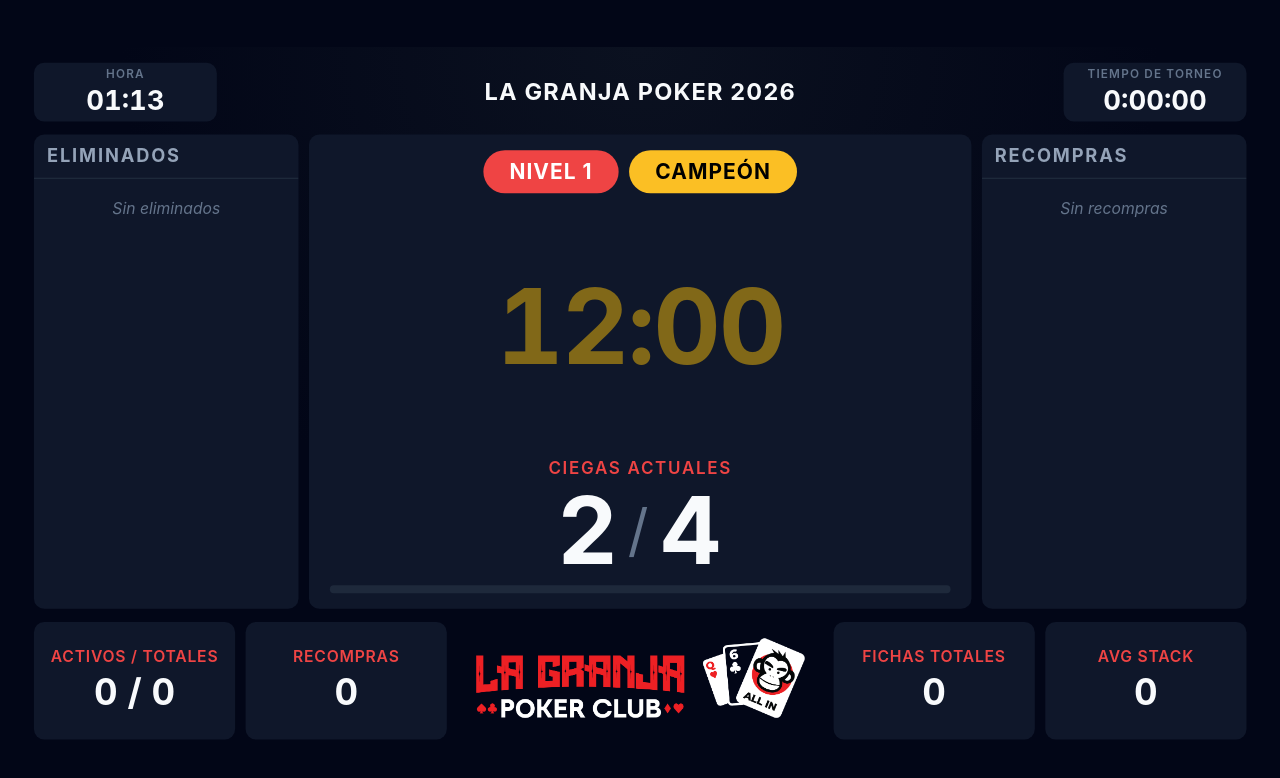
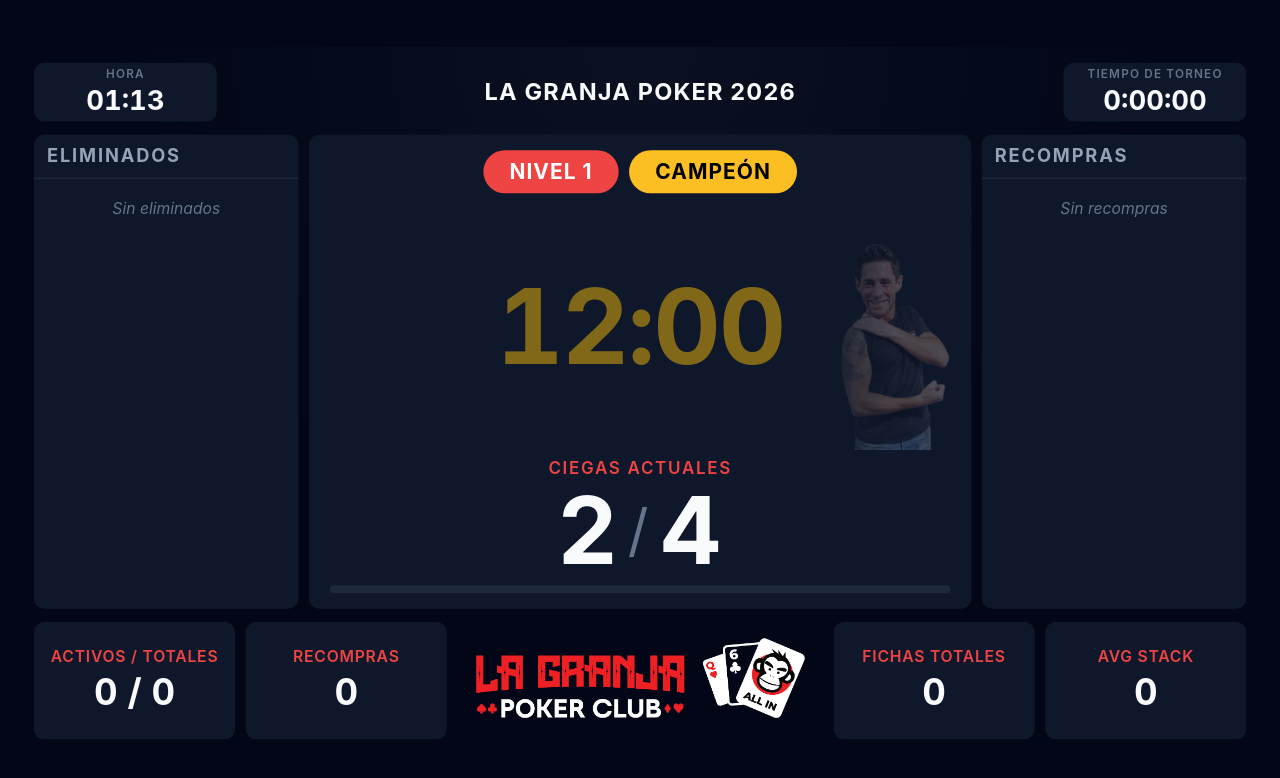
Before and after one commit to gabriel-vthereagency/la-granja, a React (Vite) app in the folder apps/timer/: page / in a window 1280 px wide. Shown: the top 778 px of the page. Built offline with nearby package versions, Linux system fonts and the light colour scheme; no server answers; the database is empty.

Commit message:
feat(timer): Halcón always visible, replaced by active players in heads-up/champion

```diff
--- a/apps/timer/src/App.tsx
+++ b/apps/timer/src/App.tsx
@@ -160,10 +160,14 @@ export default function App() {
   const championNameDisplay = state.championName ?? activeChampion?.name ?? null
   const showChampion = activePlayers <= 1 && Boolean(championNameDisplay)
 
-  // Mostrar foto del jugador en el reloj cuando quedan ≤ 2 activos
-  const spotlightName = activePlayers <= 2 && activePlayers >= 1
-    ? (state.championName ?? activeChampion?.name ?? null)
-    : null
+  // Halcón siempre visible; en heads-up se reemplaza por los 2 restantes; en campeón por el ganador
+  const activePlayersList = state.players.filter((p) => p.status === 'active')
+  const spotlightNames: string[] =
+    activePlayers <= 1
+      ? [state.championName ?? activeChampion?.name ?? 'Halcón']
+      : activePlayers === 2
+        ? activePlayersList.map((p) => p.name)
+        : ['Halcón']
 
   const getDisplayPhase = (activeCount: number): GamePhase => {
     if (activeCount <= 1) return 'champion'
@@ -207,7 +211,7 @@ export default function App() {
             currentLevel={state.currentLevel}
             timeRemaining={state.timeRemaining}
             isPaused={state.isPaused}
-            spotlightPlayerName={spotlightName}
+            spotlightPlayerNames={spotlightNames}
             gamePhase={displayPhase}
           />
 
--- a/apps/timer/src/components/CenterPanel.tsx
+++ b/apps/timer/src/components/CenterPanel.tsx
@@ -6,7 +6,7 @@ interface CenterPanelProps {
   timeRemaining: number
   isPaused: boolean
   gamePhase: GamePhase
-  spotlightPlayerName?: string | null
+  spotlightPlayerNames?: string[]
 }
 
 function playerNameToFilename(name: string): string {
@@ -22,7 +22,7 @@ export function CenterPanel({
   timeRemaining,
   isPaused,
   gamePhase,
-  spotlightPlayerName,
+  spotlightPlayerNames = [],
 }: CenterPanelProps) {
   const level = getBlindLevel(currentLevel)
   const isBreak = level?.type === 'break'
@@ -52,9 +52,12 @@ export function CenterPanel({
 
   const phaseLabel = getPhaseLabel()
 
-  const photoFile = spotlightPlayerName
-    ? `${import.meta.env.BASE_URL}Players/${playerNameToFilename(spotlightPlayerName)}.png`
-    : null
+  const photoUrl = (name: string) =>
+    `${import.meta.env.BASE_URL}Players/${playerNameToFilename(name)}.png`
+
+  const hideOnError = (e: React.SyntheticEvent<HTMLImageElement>) => {
+    ;(e.target as HTMLImageElement).style.display = 'none'
+  }
 
   return (
     <div className="center-panel">
@@ -68,12 +71,22 @@ export function CenterPanel({
 
       {/* Clock */}
       <div className="center-clock">
-        {photoFile && (
+        {/* Foto izquierda: solo en heads-up (2 jugadores) */}
+        {spotlightPlayerNames.length === 2 && (
           <img
-            src={photoFile}
-            alt={spotlightPlayerName ?? ''}
-            className="center-player-photo"
-            onError={(e) => { (e.target as HTMLImageElement).style.display = 'none' }}
+            src={photoUrl(spotlightPlayerNames[0]!)}
+            alt={spotlightPlayerNames[0]}
+            className="center-player-photo left"
+            onError={hideOnError}
+          />
+        )}
+        {/* Foto derecha: siempre (1 o 2 jugadores) */}
+        {spotlightPlayerNames.length >= 1 && (
+          <img
+            src={photoUrl(spotlightPlayerNames[spotlightPlayerNames.length - 1]!)}
+            alt={spotlightPlayerNames[spotlightPlayerNames.length - 1]}
+            className="center-player-photo right"
+            onError={hideOnError}
           />
         )}
         <span className={`clock-time ${isPaused ? 'paused' : ''}`}>
--- a/apps/timer/src/index.css
+++ b/apps/timer/src/index.css
@@ -359,17 +359,25 @@ html, body {
 
 .center-player-photo {
   position: absolute;
-  right: -24px;
   bottom: 0;
   height: 85%;
   width: auto;
   object-fit: contain;
   object-position: bottom;
   opacity: 0.35;
+  pointer-events: none;
+}
+
+.center-player-photo.right {
+  right: -24px;
   mask-image: linear-gradient(to left, rgba(0,0,0,0.8) 40%, transparent 100%);
   -webkit-mask-image: linear-gradient(to left, rgba(0,0,0,0.8) 40%, transparent 100%);
-  pointer-events: none;
-  border-radius: 0 0 12px 0;
+}
+
+.center-player-photo.left {
+  left: -24px;
+  mask-image: linear-gradient(to right, rgba(0,0,0,0.8) 40%, transparent 100%);
+  -webkit-mask-image: linear-gradient(to right, rgba(0,0,0,0.8) 40%, transparent 100%);
 }
 
 @keyframes pulse {
```
